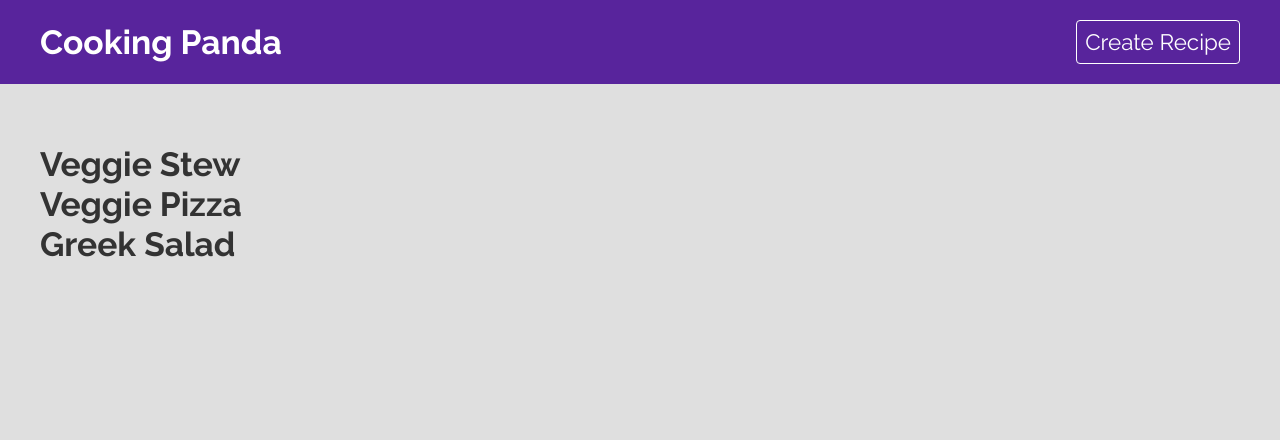
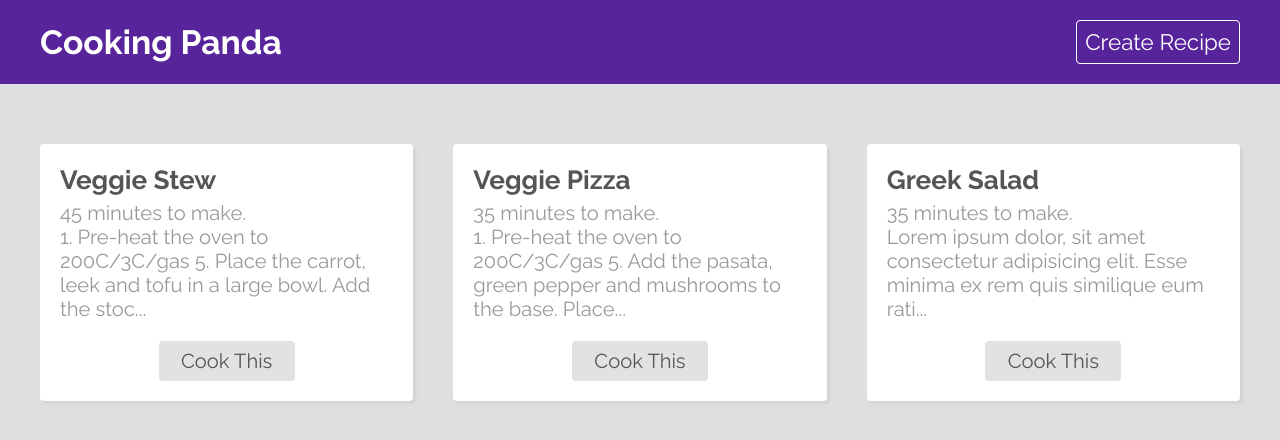
Before and after one commit to bolattt/react-recipe-app, a React (Create React App) app: page / in a window 1280 px wide. Shown: the top 440 px of the page. Built offline with nearby package versions, Linux system fonts and the light colour scheme; data requests are answered from the project's data file.

Commit message:
add Create page

```diff
--- /dev/null
+++ b/src/components/RecipeList.css
@@ -0,0 +1,46 @@
+.recipe-list {
+  display: grid;
+  grid-template-columns: 1fr 1fr 1fr;
+  grid-gap: 40px;
+  max-width: 1200px;
+  margin: 40px auto;
+}
+.recipe-list .card {
+  background: #fff;
+  color: #333;
+  padding: 20px;
+  border-radius: 4px;
+  box-shadow: 3px 3px 3px rgba(0, 0, 0, 0.05);
+  transition: all 0.3s ease;
+  position: relative;
+}
+.recipe-list .card:hover {
+  transform: rotate(3deg);
+}
+.recipe-list .card h3 {
+  color: #555;
+  margin-bottom: 6px;
+}
+.recipe-list .card p {
+  color: #999;
+  font-size: 0.9em;
+}
+.recipe-list .card div {
+  color: #555;
+  font-size: 0.7em;
+  margin: 20px 0;
+  line-height: 1.5em;
+}
+.recipe-list .card a {
+  color: #555;
+  text-decoration: none;
+  display: block;
+  background: #e2e2e2;
+  font-size: 0.9em;
+  width: 100px;
+  text-align: center;
+  width: 120px;
+  padding: 8px;
+  border-radius: 4px;
+  margin: 20px auto 0;
+}
--- /dev/null
+++ b/src/components/RecipeList.jsx
@@ -0,0 +1,18 @@
+import { Link } from "react-router-dom";
+import "./RecipeList.css";
+
+export default function RecipeList({ recipes }) {
+  return (
+    <div className="recipe-list">
+      {recipes.map((recipe) => (
+        <div className="card" key={recipe.id}>
+          <h3 key={recipe.id}>{recipe.title}</h3>
+          <p>{recipe.cookingTime} to make.</p>
+          <p>{recipe.method.substring(0, 100)}...</p>
+          <Link to={`/recipes/${recipe.id}`}>Cook This</Link>
+        </div>
+      ))}
+      <p></p>
+    </div>
+  );
+}
--- a/src/pages/create/Create.css
+++ b/src/pages/create/Create.css
@@ -0,0 +1,26 @@
+.create {
+  color: #555;
+  max-width: 480px;
+  margin: 60px auto;
+}
+.create label span {
+  display: block;
+  margin: 30px 0 10px;
+}
+.create p {
+  margin-top: 10px;
+  font-size: 0.8em;
+}
+.create button {
+  display: block;
+  width: 100px;
+  font-size: 1em;
+  color: #fff;
+  padding: 8px 20px;
+  border: 0;
+  border-radius: 4px;
+  background-color: #58249c;
+  cursor: pointer;
+  text-decoration: none;
+  margin: 20px auto;
+}
--- a/src/pages/create/Create.jsx
+++ b/src/pages/create/Create.jsx
@@ -1,5 +1,51 @@
 import React from "react";
+import { useState } from "react";
+import "./Create.css";
 
 export default function Create() {
-  return <div>Create</div>;
+  const [title, setTitle] = useState("");
+  const [method, setMethod] = useState("");
+  const [cookingTime, setCookingTime] = useState("");
+
+  function handleSubmit(e) {
+    e.preventDefault();
+    console.log(title, method, cookingTime);
+  }
+
+  return (
+    <div className="create">
+      <h2 className="page-title">Add a New Recipe</h2>
+
+      <form onSubmit={handleSubmit}>
+        <label>
+          <span>Recipe Title</span>
+          <input
+            type="text"
+            value={title}
+            onChange={(e) => setTitle(e.target.value)}
+            required
+          />
+        </label>
+        <label>
+          <span>Recipe Method:</span>
+          <textarea
+            onChange={(e) => setMethod(e.target.value)}
+            value={method}
+            required
+          ></textarea>
+        </label>
+
+        <label>
+          <span>Cooking time (minutes):</span>
+          <input
+            type="number"
+            onChange={(e) => setCookingTime(e.target.value)}
+            value={cookingTime}
+            required
+          />
+        </label>
+        <button type="submit">Submit</button>
+      </form>
+    </div>
+  );
 }
--- a/src/pages/home/Home.jsx
+++ b/src/pages/home/Home.jsx
@@ -1,5 +1,6 @@
 import useFetch from "../../hooks/useFetch";
 import "./Home.css";
+import RecipeList from "../../components/RecipeList";
 
 export default function Home() {
   const { data, isPending, error } = useFetch("http://localhost:3000/recipes");
@@ -8,7 +9,7 @@ export default function Home() {
     <div className="home">
       {error && <p className="error">{error}</p>}
       {isPending && <p className="loading">Loading...</p>}
-      {data && data.map((recipe) => <h2 key={recipe.id}>{recipe.title}</h2>)}
+      {data && <RecipeList recipes={data} />}
     </div>
   );
 }
--- a/src/pages/recipe/Recipe.jsx
+++ b/src/pages/recipe/Recipe.jsx
@@ -1,5 +1,26 @@
+import { useParams, useEffect } from "react-router-dom";
+import useFetch from "../../hooks/useFetch";
 function Recipe() {
-  return <div>Recipe</div>;
+  const { id } = useParams();
+  const {
+    data: recipe,
+    isPending,
+    error,
+  } = useFetch("http://localhost:3000/recipes/" + id);
+
+  return (
+    <div className="recipe">
+      {error && "Errror"}
+      {isPending && "Loading..."}
+      {recipe && (
+        <>
+          <h3 key={recipe.id}>{recipe.title}</h3>
+          <p>{recipe.cookingTime} to make.</p>
+          <p>{recipe.method}</p>
+        </>
+      )}
+    </div>
+  );
 }
 
 export default Recipe;
```
